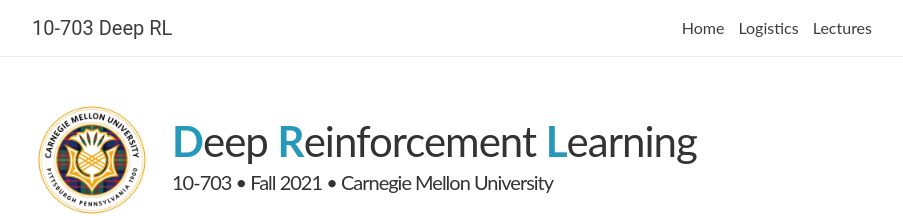
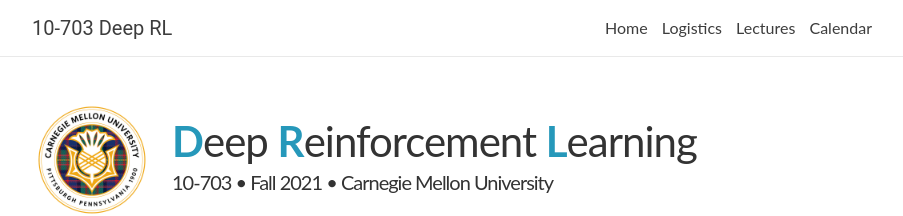
Before and after one commit to cmudeeprl/403website_s22, a Jekyll site: the page built from _pages/about.md, in a window 1280 px wide. Shown: the top 216 px of the page, without its empty margins (188-1091 px from the left). Built offline with Jekyll 4.4.1, drawn with Linux system fonts in a browser that asks for light colours; nearby versions of some CDN libraries; comment, search, counter and statistics services are not loaded.

Commit message:
Update header.html

```diff
--- a/_includes/header.html
+++ b/_includes/header.html
@@ -22,7 +22,7 @@
         <a class="page-link" href="{{ site.baseurl | prepend: site.url }}">Home</a>
         <a class="page-link" href="{{ '/logistics/' | relative_url }}">Logistics</a>
         <a class="page-link" href="{{ '/lectures/' | relative_url }}">Lectures</a>
-        <!-- <a class="page-link" href="{{ '/calendar/' | relative_url }}">Calendar</a> -->
+        <a class="page-link" href="{{ '/calendar/' | relative_url }}">Calendar</a>
         <!-- <a class="page-link" href="{{ '/homework/' | relative_url }}">Homework</a> -->
       </div>
     </nav>
```
